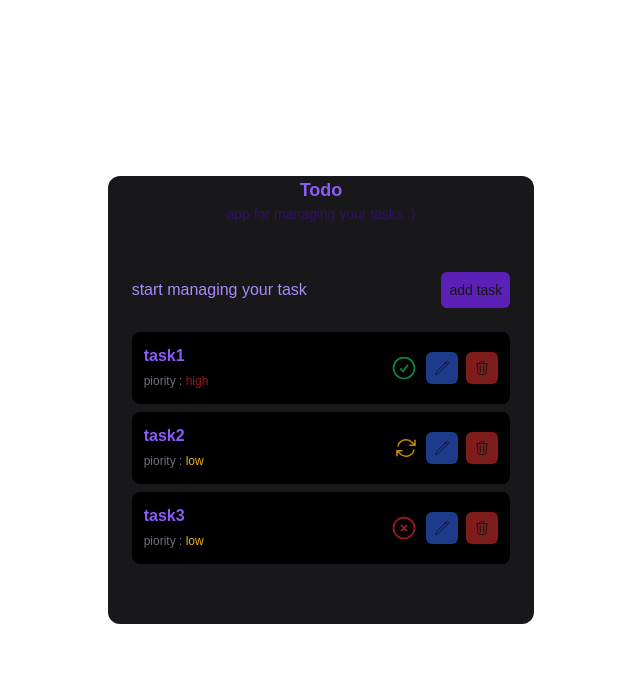
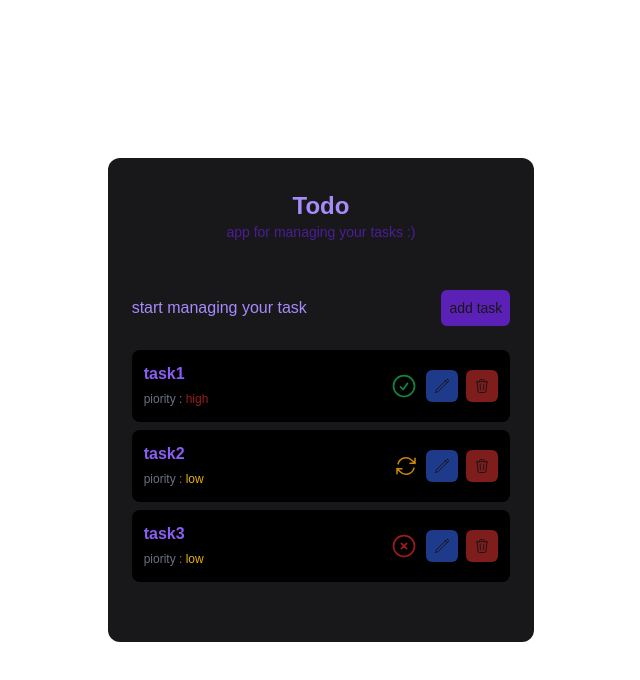
Before and after one commit to atiehZargarani/todolist-nextjs, a Next.js app: page / in a window 1280 px wide. Shown: the top 680 px of the page, without its empty margins (319-959 px from the left). Built offline with nearby package versions, Linux system fonts and the light colour scheme.

Commit message:
style : improve header ui

```diff
--- a/src/components/TheHeader.jsx
+++ b/src/components/TheHeader.jsx
@@ -4,9 +4,9 @@ export default function TheHeader({ title, description, taskList }) {
 
   return (
 
-      <div className="text-center">
-        <h1 className="text-violet-500 font-bold text-lg">{title}</h1>
-        <h3 className="text-violet-950 text-sm">{description}</h3>
+      <div className="text-center pt-8">
+        <h1 className="text-violet-400 font-bold text-2xl">{title}</h1>
+        <h3 className="text-violet-900 text-sm">{description}</h3>
 
     </div>
   );
```
